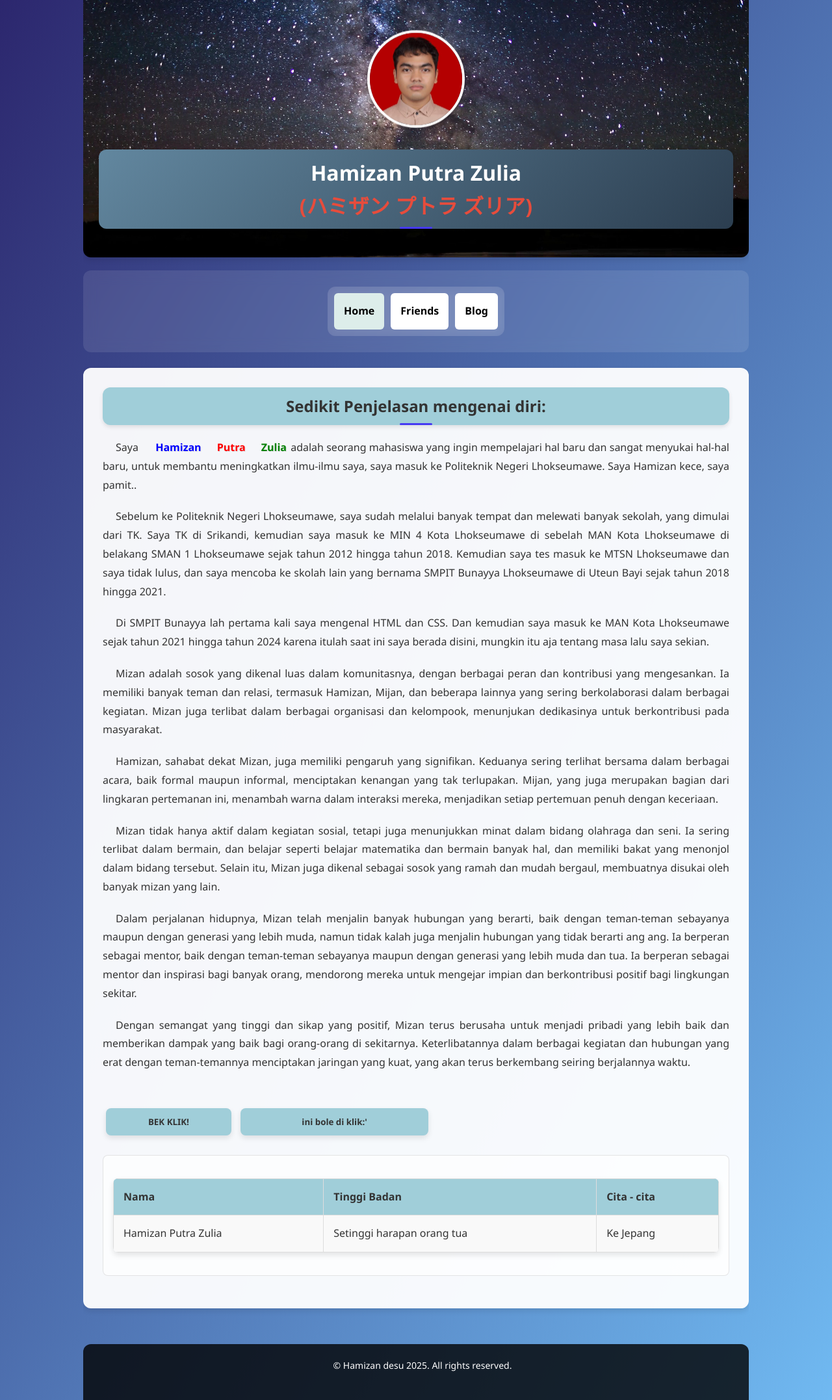
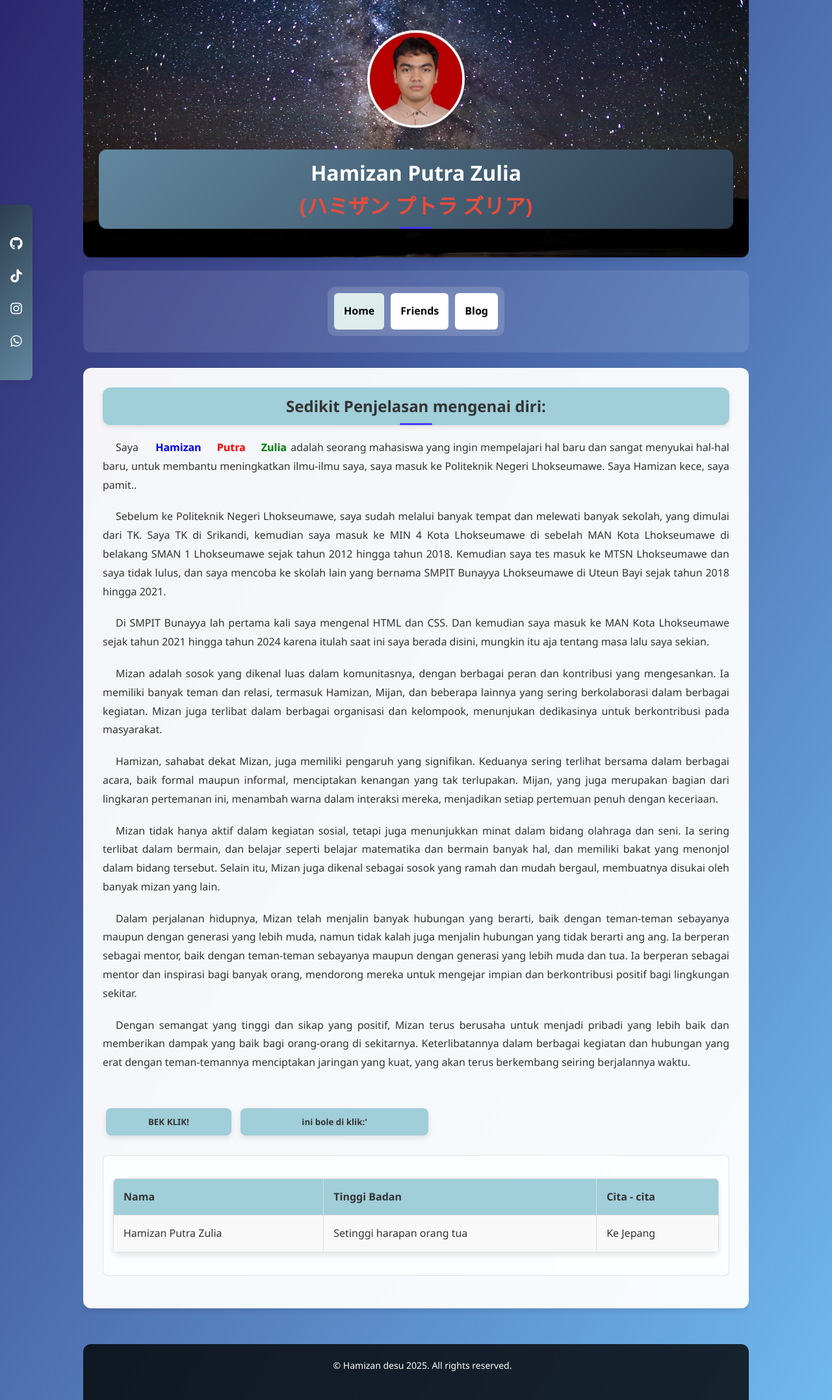
Before and after one commit to hamizan18/hamizan18.github.io, a Jekyll site: the page built from index.html, in a window 1280 px wide. Shown: the whole page at 65% size. Built offline with Jekyll 4.4.1, drawn with Linux system fonts in a browser that asks for light colours.

Commit message:
adding social-an

```diff
--- a/_layouts/default.html
+++ b/_layouts/default.html
@@ -30,7 +30,14 @@
             <h1 class="nama"> Hamizan Putra Zulia <br> <span class="japan">(ハミザン プトラ ズリア)</span> </h1>
             <p> {{ site.description }} </p>
         </header>
-
+        <aside>
+            <div class="social-links">
+                <a href="https://github.com/hamizan18" title="GitHub"><i class="fab fa-github"></i></a>
+                <a href="https://www.tiktok.com/@flawzaan?_t=ZS-8vcQmkuvSdw&_r=1" title="TikTok"><i class="fab fa-tiktok"></i></a>
+                <a href="https://instagram.com/hamizann18" title="Instagram"><i class="fab fa-instagram"></i></a>
+                <a href="https://wa.me/+6282272967078" title="WhatsApp"><i class="fab fa-whatsapp"></i></a>
+            </div>
+        </aside>
         <nav>
             {% include navigation.html %}
         </nav>
--- a/_sass/main.scss
+++ b/_sass/main.scss
@@ -27,6 +27,47 @@
   position: relative;
   background: linear-gradient(135deg, #62879f, #2c3e50);
   color: white;
+}
+
+aside {
+  position: fixed;
+  left: 0;
+  top: 50%;
+  transform: translateY(-50%);
+  display: flex;
+  flex-direction: column;
+  justify-content: center;
+  align-items: center;
+  background: linear-gradient(135deg, #2c3e50, #62879f);
+  width: 50px;
+  padding: 15px 0;
+  border-radius: 0 8px 8px 0;
+  box-shadow: var(--box-shadow);
+  z-index: 1000;
+}
+
+.social-links {
+  display: flex;
+  flex-direction: column;
+  align-items: center;
+  margin: 20px 0;
+}
+
+.social-links a {
+  display: flex;
+  justify-content: center;
+  align-items: center;
+  color: white;
+  margin: 10px 0;
+  font-size: 20px;
+  width: 30px;
+  height: 30px;
+  transition: transform 0.3s;
+}
+
+.social-links a:hover {
+  transform: scale(1.2);
+  text-decoration: none;
 }
 
 body {
@@ -351,7 +392,18 @@ blockquote {
 /* Responsive styles */
 @media (max-width: 768px) {
   .container {
-    width: 95%;
+    width: 90%;
+    margin-left: 50px;
+  }
+
+  aside {
+    width: 40px;
+  }
+
+  .social-links a {
+    font-size: 18px;
+    width: 25px;
+    height: 25px;
   }
 
   .tombol, .tombol2 {
```
